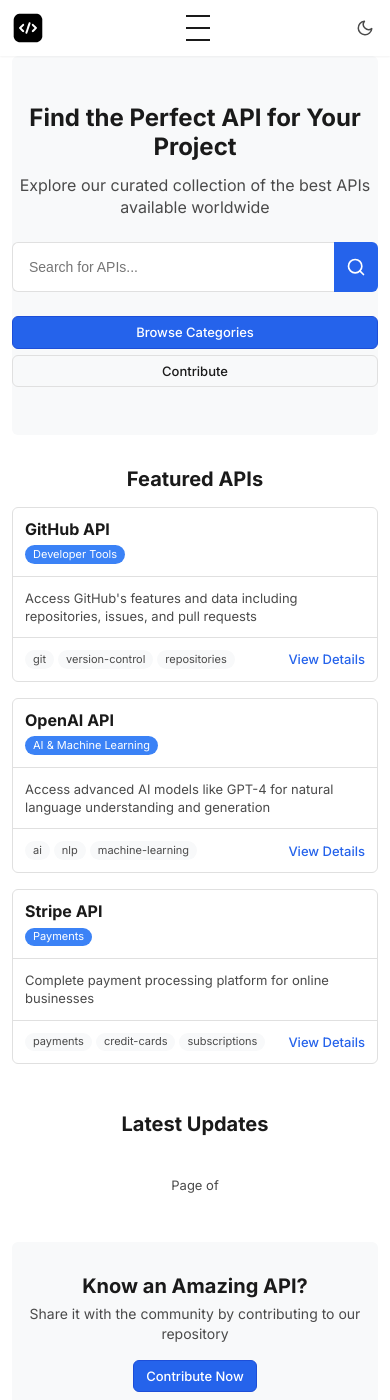
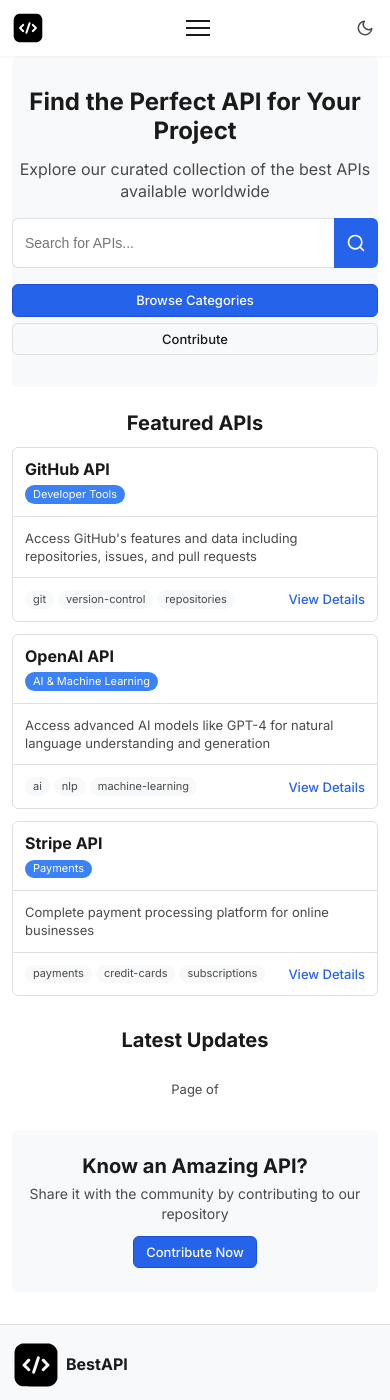
Before and after one commit to BestAPI/bestapi.github.io, a Jekyll site: the page built from index.md, in a window 390 px wide and 1400 px high. Built offline with Jekyll 4.4.1, drawn with Linux system fonts in a browser that asks for light colours.

Commit message:
fix: Adjust mobile navigation styles for better usability and layout

```diff
--- a/assets/css/main.scss
+++ b/assets/css/main.scss
@@ -961,32 +961,41 @@ pre code {
 
 @media (max-width: 768px) {
   .menu-toggle {
-    display: flex;
-    flex-direction: column;
-    justify-content: center;
-    align-items: center;
+    display: block;
   }
 
   .nav-menu {
-    position: fixed;
+    position: absolute;
     top: var(--header-height);
     left: 0;
     right: 0;
     flex-direction: column;
     background-color: var(--color-bg);
+    padding: var(--space-2);
     border-bottom: 1px solid var(--color-border);
-    padding: var(--space-3);
-    gap: var(--space-2);
     transform: translateY(-100%);
     opacity: 0;
     visibility: hidden;
-    transition: transform var(--transition-normal), opacity var(--transition-normal), visibility var(--transition-normal);
+    transition: all 0.3s;
   }
 
   .nav-menu.active {
     transform: translateY(0);
     opacity: 1;
     visibility: visible;
+  }
+
+  .nav-menu a {
+    padding: var(--space-2) var(--space-3);
+    width: 100%;
+  }
+
+  .site-nav {
+    margin: 0;
+  }
+
+  .header-actions {
+    margin-left: auto;
   }
 
   .search-form {
@@ -1033,9 +1042,16 @@ pre code {
 
 @media (max-width: 480px) {
   :root {
-    --space-5: 1.5rem;
-    --space-6: 2rem;
-    --space-8: 3rem;
+    --space-4: 0.75rem;
+    --space-5: 1rem;
+    --space-6: 1.5rem;
+    --space-8: 2rem;
+  }
+
+  .pagination {
+    flex-wrap: wrap;
+    justify-content: center;
+    gap: var(--space-2);
   }
 
   .site-title {
```
